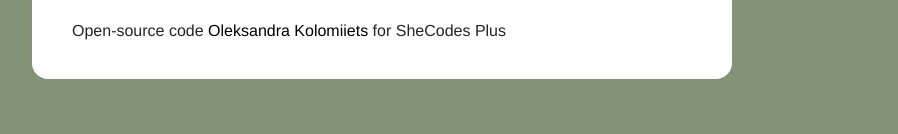
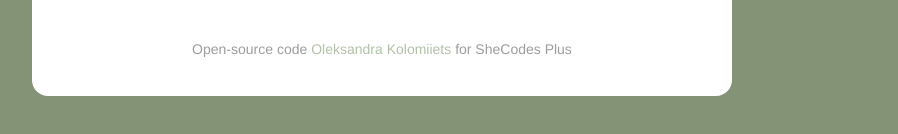
Before and after one commit to nortsandra/weather-app-js, a plain HTML site: page index.html in a window 1280 px wide. Shown: the part 628-762 px from the top of the page, without its empty margins (258-1156 px from the left). Drawn offline with nearby package versions, Linux system fonts and the light colour scheme; no server answers.

Commit message:
Added CSS for GitHub link

```diff
--- a/src/styles.css
+++ b/src/styles.css
@@ -167,3 +167,16 @@ a {
 a:hover {
   color: #95ca76ab;
 }
+
+.app-footer {
+  text-align: center;
+  display: block;
+  padding-top: 20px;
+  font-size: 14px;
+  color: #9d9d9d;
+}
+
+.app-footer a {
+  color: #3e642866;
+  text-decoration: none;
+}
```
